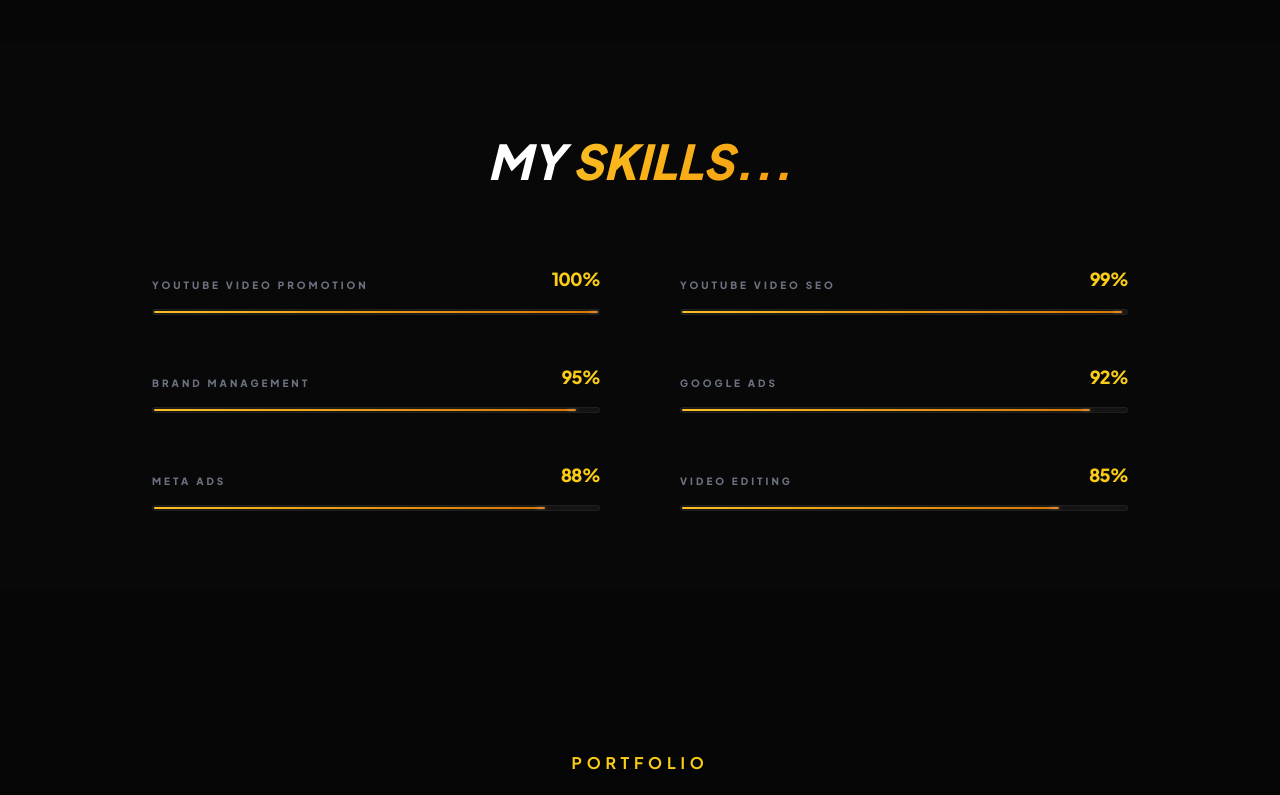
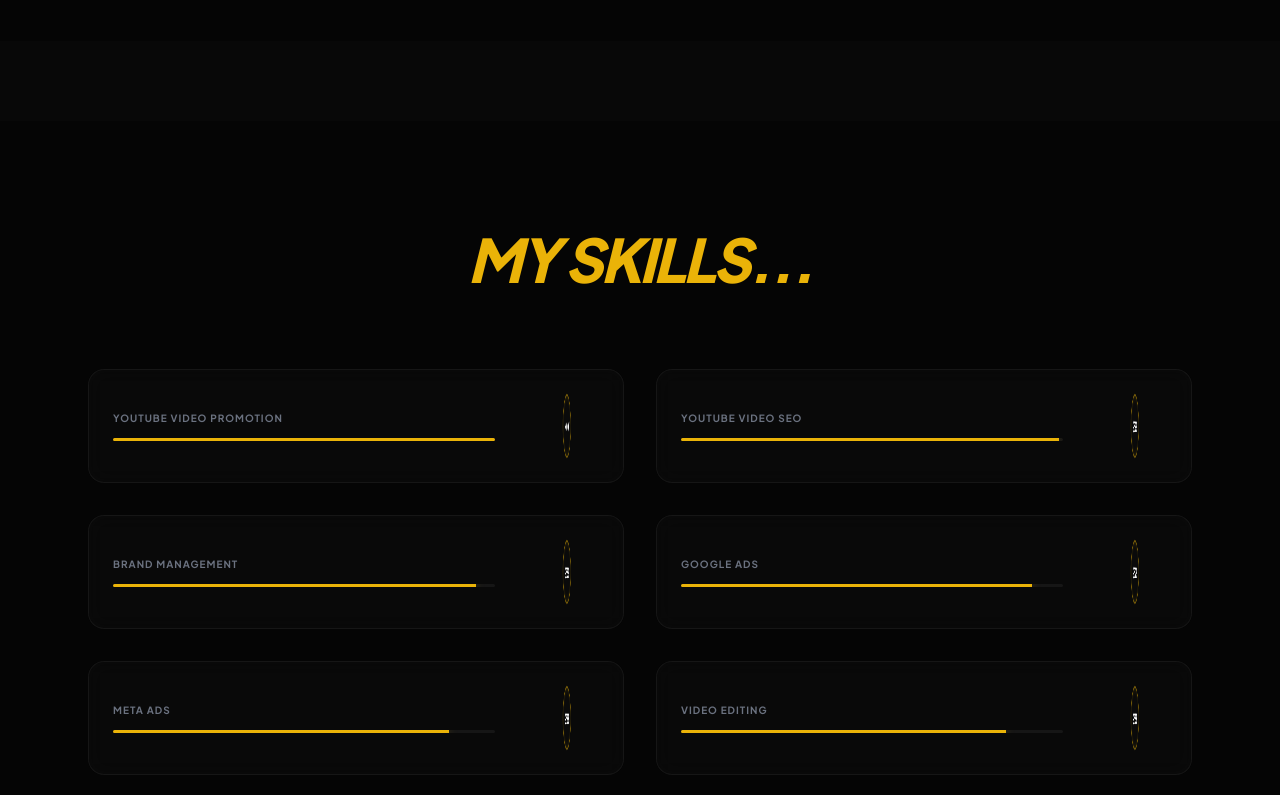
Before and after one commit to bdsujonndm-png/dmsujonbd, a React (Vite) app: page / in a window 1280 px wide. Shown: the part 4360-5155 px from the top of the page. Built offline with nearby package versions, Linux system fonts and the light colour scheme; a web font is replaced by a local one.

Commit message:
Update Skills.tsx

```diff
--- a/components/Skills.tsx
+++ b/components/Skills.tsx
@@ -11,35 +11,75 @@
   ];
 
   return (
-    <div className="max-w-5xl mx-auto px-6">
+    <section className="py-24 bg-[#050505] text-white overflow-hidden">
+      {/* 1. Custom Animation for 3D Rotation */}
+      <style>
+        {`
+          @keyframes rotateY3D {
+            0% { transform: rotateY(0deg); }
+            100% { transform: rotateY(360deg); }
+          }
+          .animate-3d-circle {
+            animation: rotateY3D 4s infinite linear;
+            transform-style: preserve-3d;
+          }
+          .glass-effect {
+            background: rgba(255, 255, 255, 0.02);
+            border: 1px solid rgba(255, 255, 255, 0.05);
+            backdrop-filter: blur(10px);
+          }
+        `}
+      </style>
+
+      <div className="max-w-6xl mx-auto px-6">
+        {/* Header Section */}
         <div className="text-center mb-20">
-        <h2 className="text-yellow-400 font-black uppercase tracking-[0.4em] text-xs mb-4"></h2>
-        <h3 className="text-4xl md:text-5xl font-extrabold italic">
-          MY <span className="text-gold-gradient">SKILLS...</span>
+          <h2 className="text-yellow-500 font-black uppercase tracking-[0.5em] text-[10px] mb-3"></h2>
+          <h3 className="text-4xl md:text-6xl font-extrabold italic uppercase tracking-tighter">
+           <span className="text-yellow-500">MY SKILLS...</span>
           </h3>
         </div>
 
-      <div className="grid grid-cols-1 md:grid-cols-2 gap-x-20 gap-y-12">
+        {/* Skills Grid */}
+        <div className="grid grid-cols-1 md:grid-cols-2 gap-8">
           {skills.map((skill, idx) => (
-          <div key={idx} className="space-y-4 group">
-            <div className="flex justify-between items-end font-black">
-              <span className="uppercase text-[10px] tracking-[0.3em] text-gray-500 group-hover:text-yellow-400 transition-colors">
+            <div
+              key={idx}
+              className="glass-effect p-6 rounded-2xl flex items-center justify-between group hover:border-yellow-500/20 transition-all duration-500"
+            >
+              {/* Text & Bar Section */}
+              <div className="flex-1 pr-10">
+                <div className="flex justify-between items-center mb-3">
+                  <span className="text-[10px] font-bold uppercase tracking-widest text-gray-500 group-hover:text-yellow-400 transition-colors">
                     {skill.name}
                   </span>
-              <span className="text-yellow-400 text-lg tracking-tighter">{skill.level}%</span>
                 </div>
-            <div className="w-full h-[6px] bg-white/5 rounded-full overflow-hidden p-[1px] border border-white/5">
+                {/* Minimalist Progress Bar */}
+                <div className="w-full h-[3px] bg-white/5 rounded-full overflow-hidden">
                   <div
-                className="h-full gold-gradient shadow-[0_0_20px_rgba(251,191,36,0.4)] rounded-full transition-all duration-1000 ease-out relative"
+                    className="h-full bg-yellow-500 shadow-[0_0_10px_rgba(234,179,8,0.4)] transition-all duration-[2000ms] ease-out"
                     style={{ width: `${skill.level}%` }}
-              >
-                <div className="absolute top-0 right-0 w-2 h-full bg-white/40 blur-[2px]"></div>
+                  ></div>
+                </div>
+              </div>
+
+              {/* 🔄 3D Rotating Percentage Circle (Thik prothom chobi'r moto) */}
+              <div className="relative flex-shrink-0 [perspective:1000px]">
+                {/* Outer Glow */}
+                <div className="absolute inset-0 bg-yellow-500/20 rounded-full blur-lg opacity-0 group-hover:opacity-100 transition-opacity"></div>
+
+                {/* The 3D Circle */}
+                <div className="animate-3d-circle w-16 h-16 rounded-full border-2 border-yellow-500/50 flex items-center justify-center bg-[#0a0a0a] shadow-[inset_0_0_10px_rgba(234,179,8,0.2)]">
+                  <span className="text-white font-black text-sm tracking-tighter">
+                    {skill.level}%
+                  </span>
                 </div>
               </div>
             </div>
           ))}
         </div>
       </div>
+    </section>
   );
 };
 
```
Lines whose indentation alone changed are shown as unchanged.
